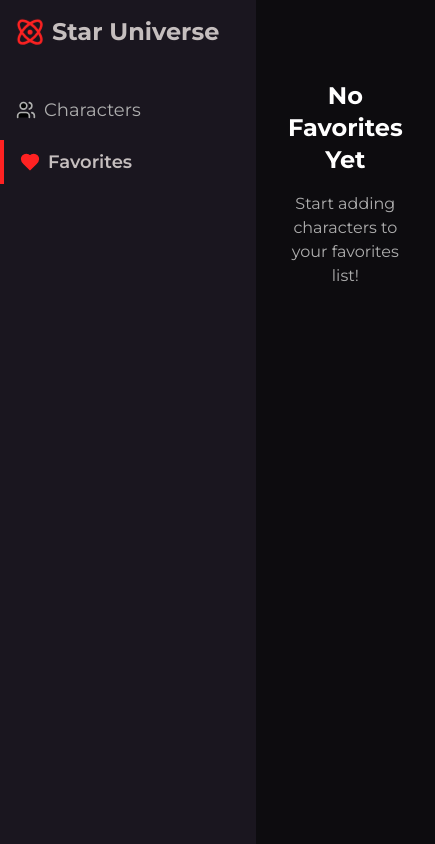
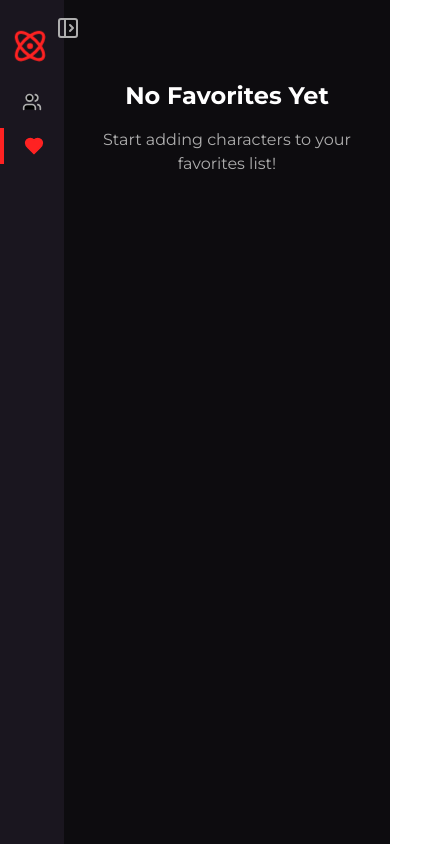
Before and after one commit to devs-vipul/star-universe, a React (Vite) app: page /favorites in a window 390 px wide. Shown: the whole page, 435 px wide, since content can reach past the window. Built offline with nearby package versions, Linux system fonts and the light colour scheme.

Commit message:
FE-000: complete functionality completed along with responsiveness

```diff
--- a/src/App.tsx
+++ b/src/App.tsx
@@ -1,18 +1,27 @@
 import { BrowserRouter, Routes, Route } from "react-router-dom";
+import { useState } from "react";
 import Sidebar from "./components/Sidebar";
 import CharacterList from "./pages/CharacterList";
 import CharacterDetails from "./pages/CharacterDetails";
 import Favorites from "./pages/Favorites";
 import { CharacterProvider } from "./context/CharacterContext";
 import Toast from "./components/Toast";
+import { cn } from "./lib/utils";
 
 function App() {
+  const [isCollapsed, setIsCollapsed] = useState(false);
+
   return (
     <BrowserRouter>
       <CharacterProvider>
         <div className="flex">
-          <Sidebar />
-          <main className="min-h-[100vh] flex-1 ml-64 p-8 bg-background-primary">
+          <Sidebar isCollapsed={isCollapsed} setIsCollapsed={setIsCollapsed} />
+          <main
+            className={cn(
+              "min-h-[100vh] flex-1 p-8 bg-background-primary transition-all",
+              isCollapsed ? "ml-16" : "ml-64"
+            )}
+          >
             <Routes>
               <Route path="/" element={<CharacterList />} />
               <Route path="/character/:id" element={<CharacterDetails />} />
--- a/src/components/Sidebar.tsx
+++ b/src/components/Sidebar.tsx
@@ -1,19 +1,58 @@
-import React from "react";
+import React, { useEffect } from "react";
 import { NavLink } from "react-router-dom";
-import { Users, Atom, Heart } from "lucide-react";
+import {
+  Users,
+  Atom,
+  Heart,
+  PanelLeftClose,
+  PanelLeftOpen,
+} from "lucide-react";
 import { cn } from "../lib/utils";
 
-const Sidebar: React.FC = () => {
+interface SidebarProps {
+  isCollapsed: boolean;
+  setIsCollapsed: React.Dispatch<React.SetStateAction<boolean>>;
+}
+
+const Sidebar: React.FC<SidebarProps> = ({ isCollapsed, setIsCollapsed }) => {
+  useEffect(() => {
+    const handleResize = () => {
+      if (window.matchMedia("(max-width: 768px)").matches) {
+        setIsCollapsed(true);
+      } else {
+        setIsCollapsed(false);
+      }
+    };
+
+    handleResize();
+
+    window.addEventListener("resize", handleResize);
+    return () => window.removeEventListener("resize", handleResize);
+  }, [setIsCollapsed]);
+
   return (
     <aside
       className={cn(
-        "w-64 bg-background-elevated text-text-primary h-screen fixed left-0 top-0"
+        "bg-background-elevated text-text-primary h-screen fixed left-0 top-0 transition-all",
+        isCollapsed ? "w-16" : "w-64"
       )}
     >
       <div className="flex flex-col gap-6">
-        <div className="p-4 flex items-center justify-start gap-2">
+        <button
+          onClick={() => setIsCollapsed(!isCollapsed)}
+          className="hover:bg-background-muted rounded-md absolute -right-4 top-4 text-text-muted"
+        >
+          {!isCollapsed ? (
+            <PanelLeftClose size={24} />
+          ) : (
+            <PanelLeftOpen size={24} />
+          )}
+        </button>
+        <div className="px-4 pt-8 flex items-center justify-start gap-2">
           <Atom size={28} className="animate-zoom text-background-active" />
-          <span className="text-2xl font-bold">Star Universe</span>
+          {!isCollapsed && (
+            <span className="text-2xl font-bold">Star Universe</span>
+          )}
         </div>
 
         <nav className="space-y-2">
@@ -24,7 +63,8 @@ const Sidebar: React.FC = () => {
                 "flex items-center space-x-2 p-2 px-4 transition-all text-lg",
                 isActive
                   ? "text-text-primary font-semibold border-l-4 border-background-active"
-                  : "text-text-muted hover:bg-gray-800"
+                  : "text-text-muted hover:bg-gray-800",
+                isCollapsed && "justify-center"
               )
             }
           >
@@ -37,7 +77,7 @@ const Sidebar: React.FC = () => {
                   )}
                   fill={isActive ? "currentColor" : ""}
                 />
-                <span>Characters</span>
+                {!isCollapsed && <span>Characters</span>}
               </>
             )}
           </NavLink>
@@ -49,7 +89,8 @@ const Sidebar: React.FC = () => {
                 "flex items-center space-x-2 p-2 px-4 transition-all text-lg",
                 isActive
                   ? "text-text-primary font-semibold border-l-4 border-background-active"
-                  : "text-text-muted hover:bg-gray-800"
+                  : "text-text-muted hover:bg-gray-800",
+                isCollapsed && "justify-center"
               )
             }
           >
@@ -62,7 +103,7 @@ const Sidebar: React.FC = () => {
                   )}
                   fill={isActive ? "currentColor" : ""}
                 />
-                <span>Favorites</span>
+                {!isCollapsed && <span>Favorites</span>}
               </>
             )}
           </NavLink>
--- a/src/pages/CharacterList.tsx
+++ b/src/pages/CharacterList.tsx
@@ -68,6 +68,9 @@ const CharacterList: React.FC = () => {
 
   return (
     <div className="space-y-6">
+      <h1 className="text-2xl font-bold text-background-active">
+        All Characters
+      </h1>
       <SearchBar value={search} onChange={handleSearch} />
 
       {characters.length === 0 ? (
--- a/src/pages/Favorites.tsx
+++ b/src/pages/Favorites.tsx
@@ -1,12 +1,13 @@
 import React, { useState } from "react";
 import { useNavigate } from "react-router-dom";
-import { Trash2, Edit2 } from "lucide-react";
+import { Trash2, Edit2, Earth } from "lucide-react";
 import { useCharacterContext } from "../context/CharacterContext";
 import { Character } from "../types/api";
 
 const Favorites: React.FC = () => {
   const navigate = useNavigate();
-  const { favorites, removeFavorite, updateCharacter } = useCharacterContext();
+  const { favorites, planets, removeFavorite, updateCharacter } =
+    useCharacterContext();
   const [editingCharacter, setEditingCharacter] = useState<string | null>(null);
   const [editForm, setEditForm] = useState<Partial<Character>>({});
 
@@ -44,7 +45,7 @@ const Favorites: React.FC = () => {
   return (
     <div className="space-y-6">
       <h1 className="text-2xl font-bold text-background-active">
-        Favorite Characters
+        Favourite Characters
       </h1>
 
       <div className="grid gap-6 md:grid-cols-2 lg:grid-cols-3">
@@ -59,9 +60,15 @@ const Favorites: React.FC = () => {
             className="border-l-4 border-background-active cursor-pointer bg-background-elevated p-6 rounded-lg capitalize shadow-md"
           >
             <div className="flex justify-between items-start mb-4">
-              <h2 className="text-lg font-semibold mb-2 text-text-primary">
-                {character.name}
-              </h2>
+              <div className="flex flex-col items-start justify-start gap-1">
+                <h2 className="text-lg font-semibold text-text-primary">
+                  {character.name}
+                </h2>{" "}
+                <p className="text-text-muted flex items-center gap-2">
+                  <Earth size={14} />{" "}
+                  {planets[character.homeworld]?.name || "Loading..."}
+                </p>
+              </div>
               <div className="flex gap-2 items-center capitalize">
                 <button
                   onClick={(event) => handleEdit(character, event)}
--- a/tailwind.config.js
+++ b/tailwind.config.js
@@ -25,11 +25,11 @@ export default {
       keyframes: {
         zoom: {
           "0%": { transform: "scale(1)" },
-          "100%": { transform: "scale(1.1)" },
+          "100%": { transform: "scale(1.3)" },
         },
       },
       animation: {
-        zoom: "zoom 1s infinite alternate",
+        zoom: "zoom 0.5s infinite alternate",
       },
     },
   },
```
